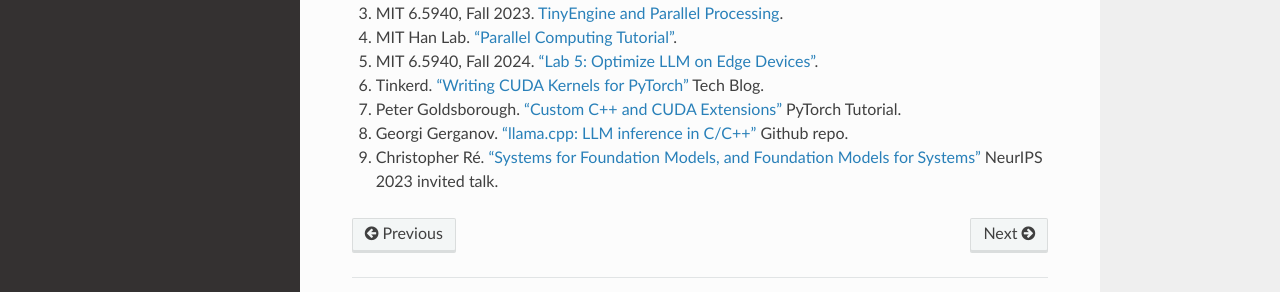
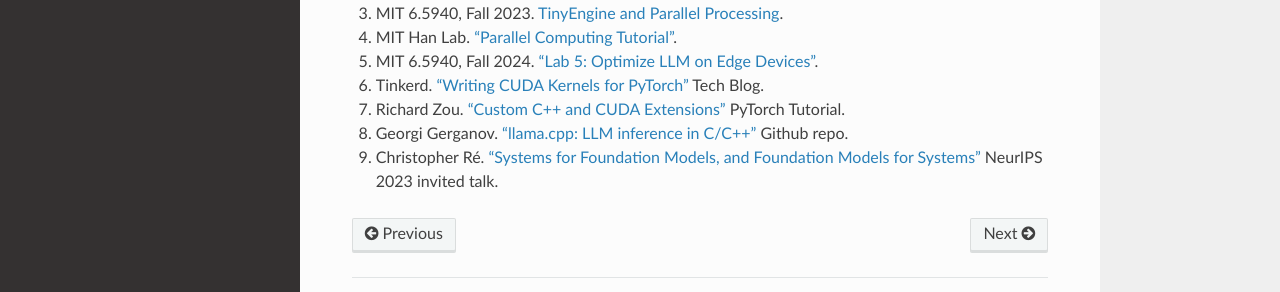
Before and after one commit to Jason-cs18/ml-engineer, a Sphinx documentation site: the page built from docs/source/cuda.rst, in a window 1280 px wide and 1149 px high. Shown: the part 766-1058 px from the top of the window. Built offline with Sphinx 7.4.7 and the Read the Docs theme 3.1.0, drawn with Linux system fonts in a browser that asks for light colours.

Commit message:
update cuda

```diff
--- a/docs/source/cuda.rst
+++ b/docs/source/cuda.rst
@@ -26,6 +26,6 @@
 4. MIT Han Lab. `"Parallel Computing Tutorial" <https://github.com/mit-han-lab/parallel-computing-tutorial>`_.
 5. MIT 6.5940, Fall 2024. `"Lab 5: Optimize LLM on Edge Devices" <https://drive.google.com/drive/folders/1MhMvxvLsyYrN-4C6eQG8Zj2JeSuyAOf0>`_.
 6. Tinkerd. `"Writing CUDA Kernels for PyTorch" <https://tinkerd.net/blog/machine-learning/cuda-basics/#writing-custom-pytorch-kernels>`_ Tech Blog.
-7. Peter Goldsborough. `"Custom C++ and CUDA Extensions" <https://pytorch.org/tutorials/advanced/cpp_extension.html>`_ PyTorch Tutorial.
+7. Richard Zou. `"Custom C++ and CUDA Extensions" <https://pytorch.org/tutorials/advanced/cpp_custom_ops.html#testing-an-operatorl>`_ PyTorch Tutorial.
 8. Georgi Gerganov. `"llama.cpp: LLM inference in C/C++" <https://github.com/ggerganov/llama.cpp>`_ Github repo.
 9. Christopher Ré. `"Systems for Foundation Models, and Foundation Models for Systems" <https://neurips.cc/virtual/2023/invited-talk/73990>`_ NeurIPS 2023 invited talk.
```
